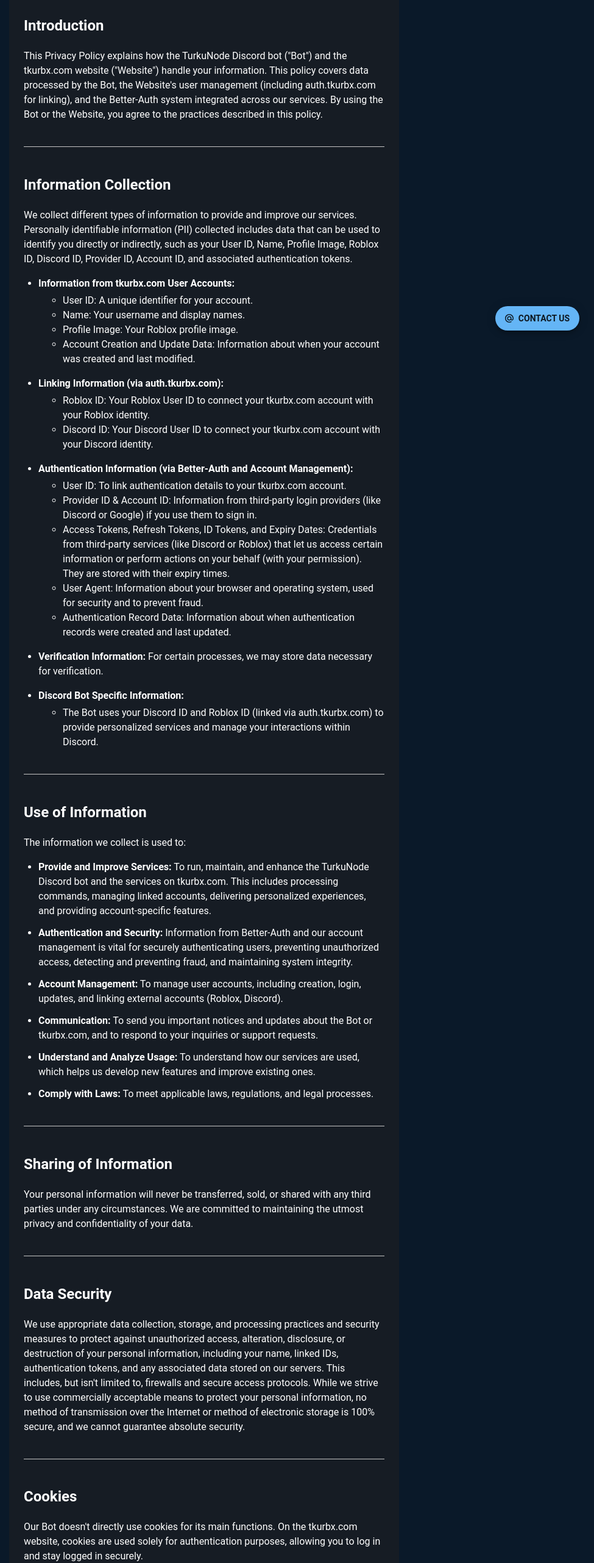
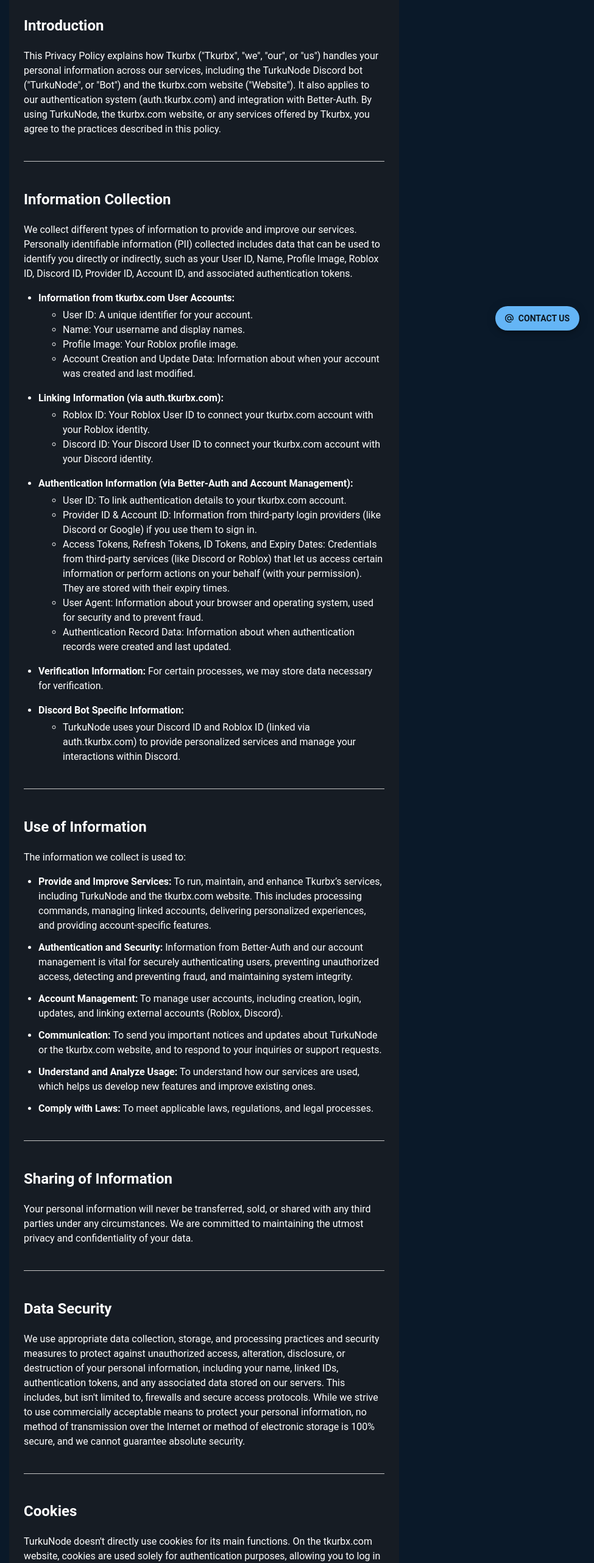
Before and after one commit to tkufi/turkuOAuth, a Next.js app: page /legal/privacy in a window 1280 px wide. Shown: the part 234-2797 px from the top of the page at 61% size, without its empty margins (305-1280 px from the left). Built offline with nearby package versions, Linux system fonts and the light colour scheme.

Commit message:
improve privacy

```diff
--- a/src/app/legal/privacy/page.tsx
+++ b/src/app/legal/privacy/page.tsx
@@ -27,7 +27,7 @@
                     <Box>
                         <h2>Introduction</h2>
                         <p>
-                            This Privacy Policy explains how the TurkuNode Discord bot ("Bot") and the tkurbx.com website ("Website") handle your information. This policy covers data processed by the Bot, the Website's user management (including auth.tkurbx.com for linking), and the Better-Auth system integrated across our services. By using the Bot or the Website, you agree to the practices described in this policy.
+                            This Privacy Policy explains how Tkurbx ("Tkurbx", "we", "our", or "us") handles your personal information across our services, including the TurkuNode Discord bot ("TurkuNode", or "Bot") and the tkurbx.com website ("Website"). It also applies to our authentication system (auth.tkurbx.com) and integration with Better-Auth. By using TurkuNode, the tkurbx.com website, or any services offered by Tkurbx, you agree to the practices described in this policy.
                         </p>
                     </Box>
 
@@ -72,7 +72,7 @@
                                 <b>Discord Bot Specific Information:</b>
                                 <ul style={{ marginTop: 4 }}>
                                     <li>
-                                        The Bot uses your Discord ID and Roblox ID (linked via auth.tkurbx.com) to provide personalized services and manage your interactions within Discord.
+                                        TurkuNode uses your Discord ID and Roblox ID (linked via auth.tkurbx.com) to provide personalized services and manage your interactions within Discord.
                                     </li>
                                 </ul>
                             </li>
@@ -86,7 +86,7 @@
                         <p>The information we collect is used to:</p>
                         <Stack component="ul" spacing={1.5} sx={{ pl: 3 }}>
                             <li>
-                                <b>Provide and Improve Services:</b> To run, maintain, and enhance the TurkuNode Discord bot and the services on tkurbx.com. This includes processing commands, managing linked accounts, delivering personalized experiences, and providing account-specific features.
+                                <b>Provide and Improve Services:</b> To run, maintain, and enhance Tkurbx’s services, including TurkuNode and the tkurbx.com website. This includes processing commands, managing linked accounts, delivering personalized experiences, and providing account-specific features.
                             </li>
                             <li>
                                 <b>Authentication and Security:</b> Information from Better-Auth and our account management is vital for securely authenticating users, preventing unauthorized access, detecting and preventing fraud, and maintaining system integrity.
@@ -95,7 +95,7 @@
                                 <b>Account Management:</b> To manage user accounts, including creation, login, updates, and linking external accounts (Roblox, Discord).
                             </li>
                             <li>
-                                <b>Communication:</b> To send you important notices and updates about the Bot or tkurbx.com, and to respond to your inquiries or support requests.
+                                <b>Communication:</b> To send you important notices and updates about TurkuNode or the tkurbx.com website, and to respond to your inquiries or support requests.
                             </li>
                             <li>
                                 <b>Understand and Analyze Usage:</b> To understand how our services are used, which helps us develop new features and improve existing ones.
@@ -129,7 +129,7 @@
                     <Box>
                         <h2>Cookies</h2>
                         <p>
-                            Our Bot doesn't directly use cookies for its main functions. On the tkurbx.com website, cookies are used solely for authentication purposes, allowing you to log in and stay logged in securely.
+                            TurkuNode doesn't directly use cookies for its main functions. On the tkurbx.com website, cookies are used solely for authentication purposes, allowing you to log in and stay logged in securely.
                         </p>
                     </Box>
 
@@ -147,7 +147,7 @@
                     <Box>
                         <h2>Changes to This Privacy Policy</h2>
                         <p>
-                            We may update our Privacy Policy from time to time. We'll let you know about any changes by posting the new Privacy Policy on this page and updating the "Effective Date" at the top. For significant changes, we might also notify you through the Bot or on the tkurbx.com website. We advise you to review this Privacy Policy periodically for any changes. Your continued use of the Bot and our services after any modifications will mean you acknowledge and agree to the updated policy.
+                            We may update our Privacy Policy from time to time. We'll let you know about any changes by posting the new Privacy Policy on this page and updating the "Effective Date" at the top. For significant changes, we might also notify you through TurkuNode or the tkurbx.com website. We advise you to review this Privacy Policy periodically for any changes. Your continued use of TurkuNode and our services after any modifications will mean you acknowledge and agree to the updated policy.
                         </p>
                     </Box>
 
@@ -156,7 +156,7 @@
                     <Box>
                         <h2>Contact Us</h2>
                         <p>
-                            If you have any questions about this Privacy Policy, the TurkuNode Discord Bot's practices, or your dealings with tkurbx.com, please contact us at{" "}
+                            If you have any questions about this Privacy Policy, TurkuNode's practices, or your dealings with tkurbx.com, please contact us at{" "}
                             <a href="mailto:privacy@tkurbx.com" style={{ color: "#64B5F6", textDecoration: "underline" }}>
                                 privacy@tkurbx.com
                             </a>.
```
